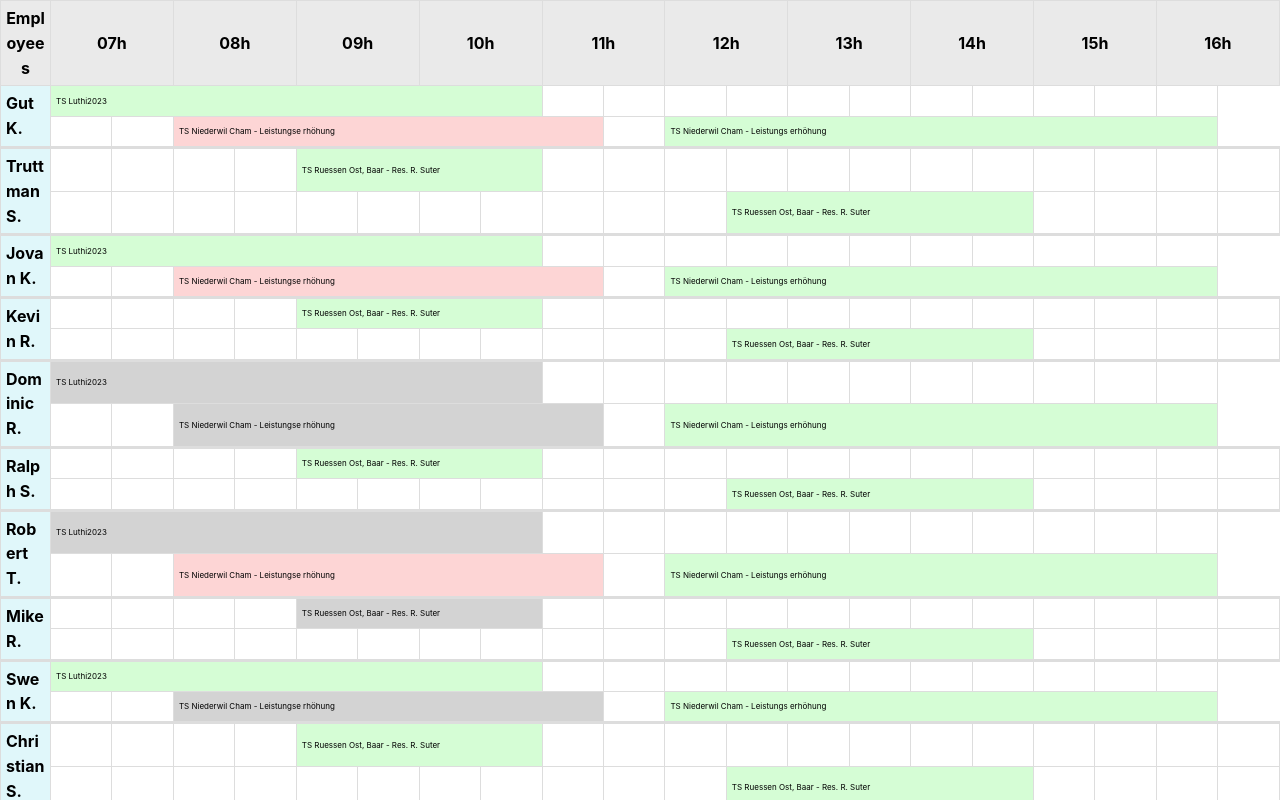
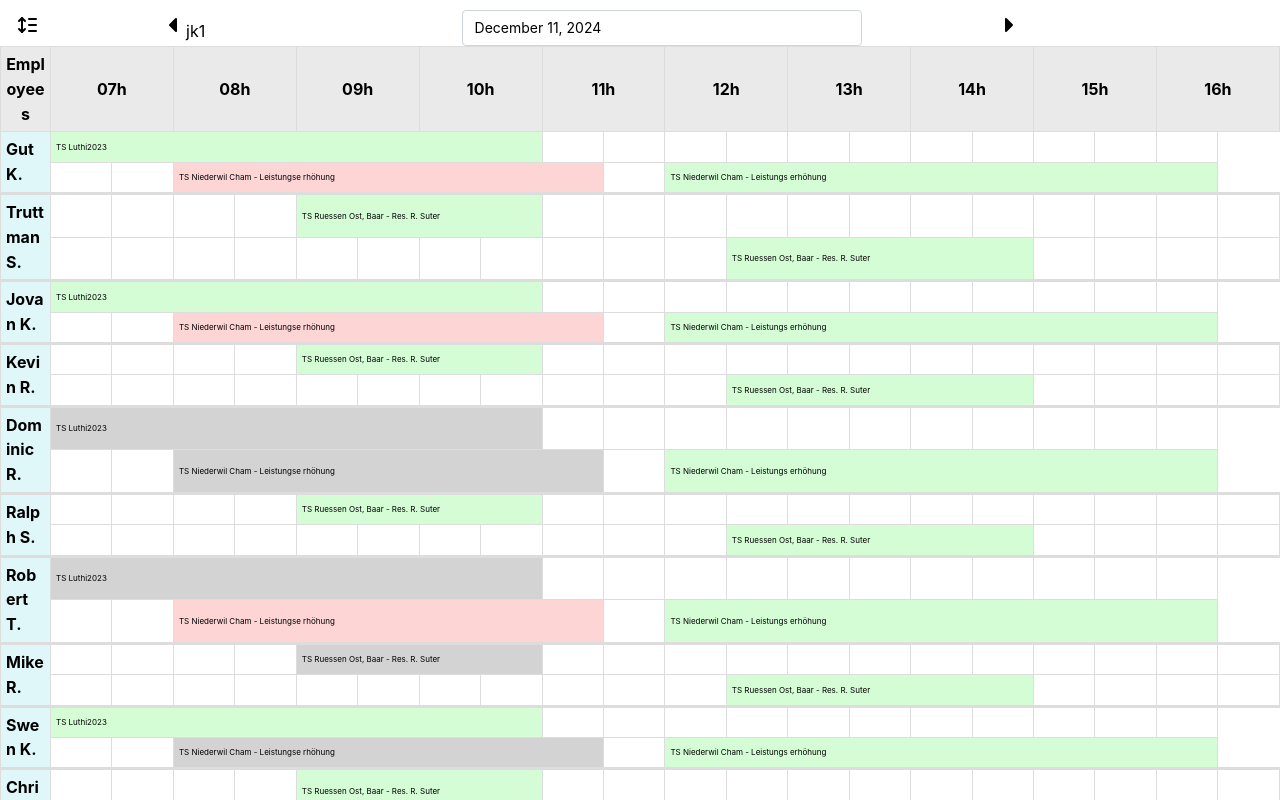
Before and after one commit to ddinic2/scheduled-events.io, a Next.js app: page / in a window 1280 px wide. Shown: the top 800 px of the page. Built offline with nearby package versions, Linux system fonts and the light colour scheme.

Commit message:
added header without appShell

```diff
--- a/src/pages/_app.tsx
+++ b/src/pages/_app.tsx
@@ -9,6 +9,7 @@ import '@mantine/dates/styles.css';
 import { useDisclosure } from "@mantine/hooks";
 import Header from "../components/header/header";
 import StaticExample from "@/components/layouts/home/static-example";
+import { usePreviewModalStore } from "@/stores/preview-mode-store";
 
 
 // requireAuth is used to check if the page requires authentication
@@ -23,6 +24,8 @@ const App = ({ Component, pageProps }: AppPropsWithAuth) => {
 
   const [opened, { toggle }] = useDisclosure();
   // console.log('APP.tsx', Component.requireAuth)
+
+  const { mode } = usePreviewModalStore();
 
 
   return (
@@ -56,7 +59,14 @@ const App = ({ Component, pageProps }: AppPropsWithAuth) => {
 
 
     // </Providers>
-    <StaticExample type="DAY"/>
+    <>
+      <Providers session={pageProps.session}>
+        <Header />
+        <StaticExample type={mode} />
+      </Providers>
+
+    </>
+
   );
 };
 
```
